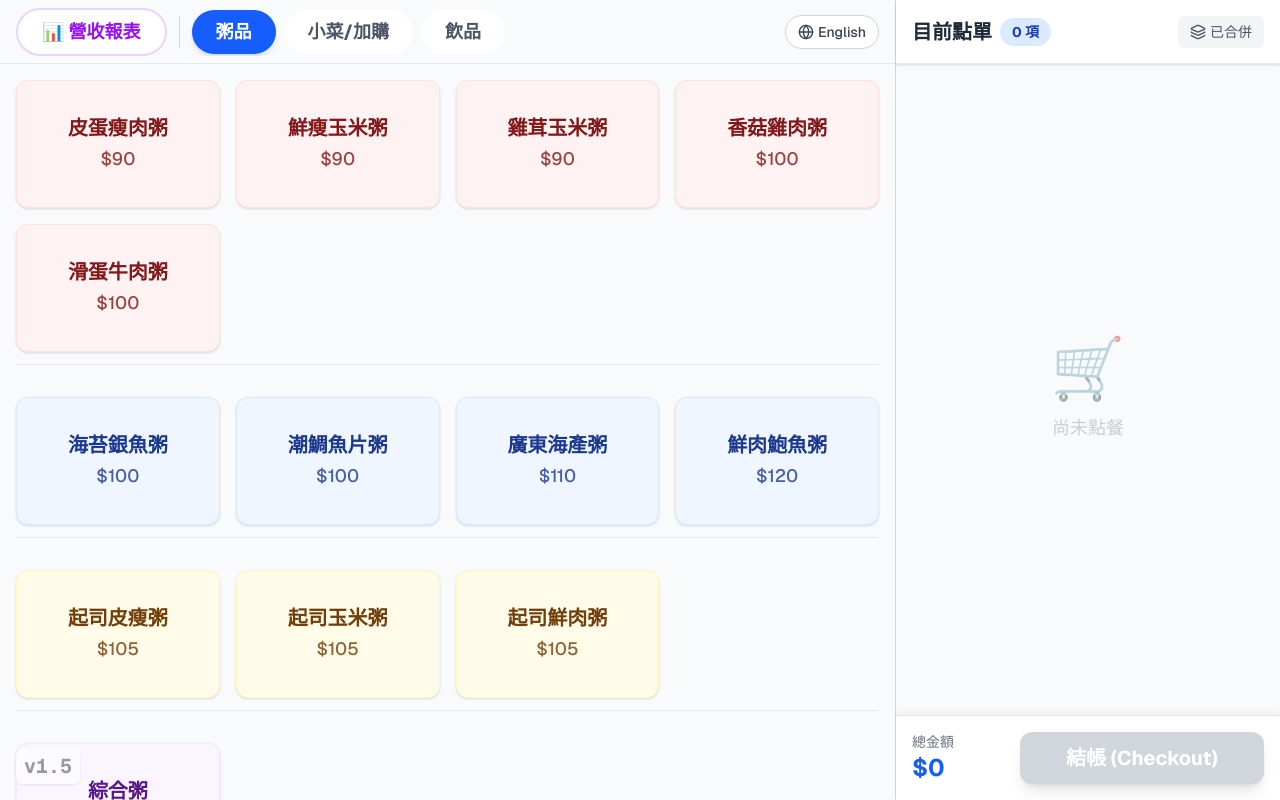
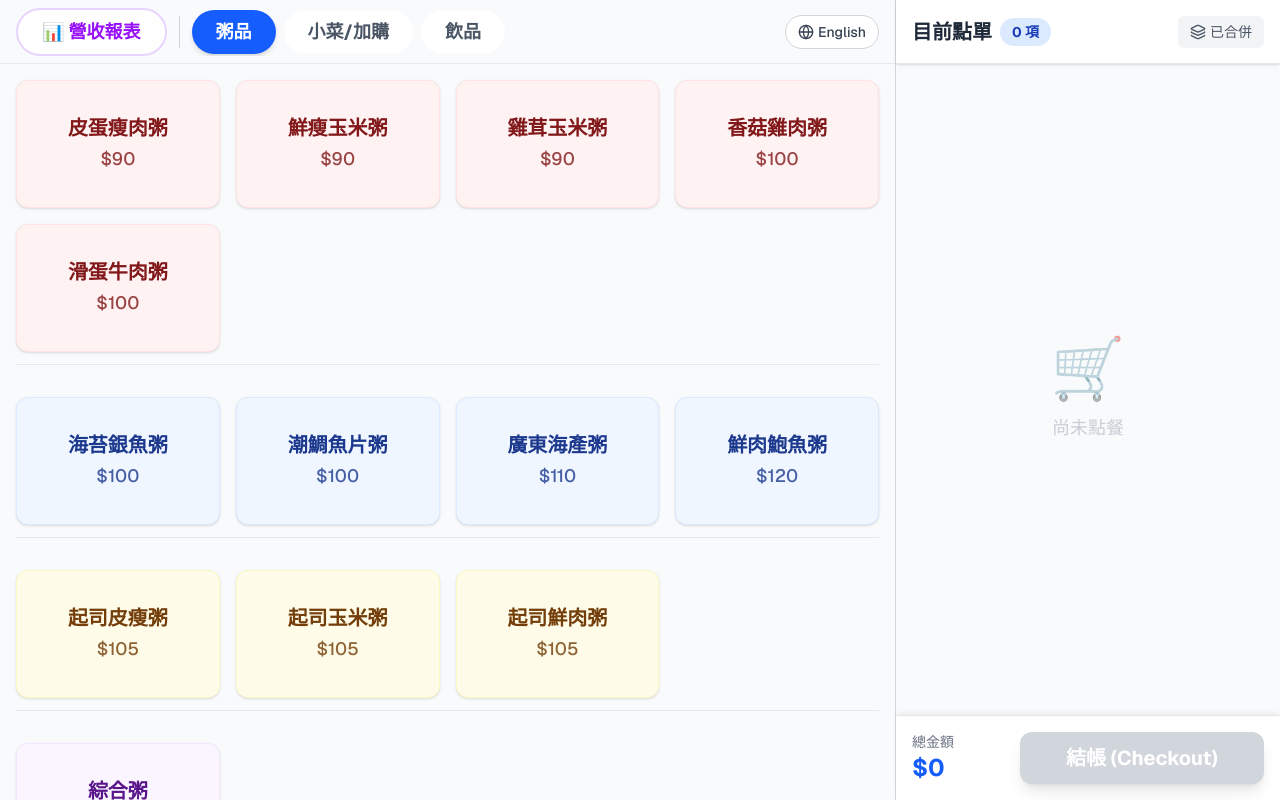
Before and after one commit to marcochang1118-svg/porridge-pos, a Next.js app: page / in a window 1280 px wide. Built offline with nearby package versions, Linux system fonts and the light colour scheme.

Commit message:
style: remove v1.5 version prompt overlay

```diff
--- a/app/page.tsx
+++ b/app/page.tsx
@@ -1081,9 +1081,7 @@ export default function PosPage() {
           </button>
         </div>
       </div>
-      <div className="fixed bottom-4 left-4 z-50 pointer-events-none opacity-70 text-xl text-gray-500 font-bold font-mono bg-white/80 px-2 py-1 rounded-md shadow-sm">
-        v1.5
-      </div>
+
     </div >
   );
 }
```
